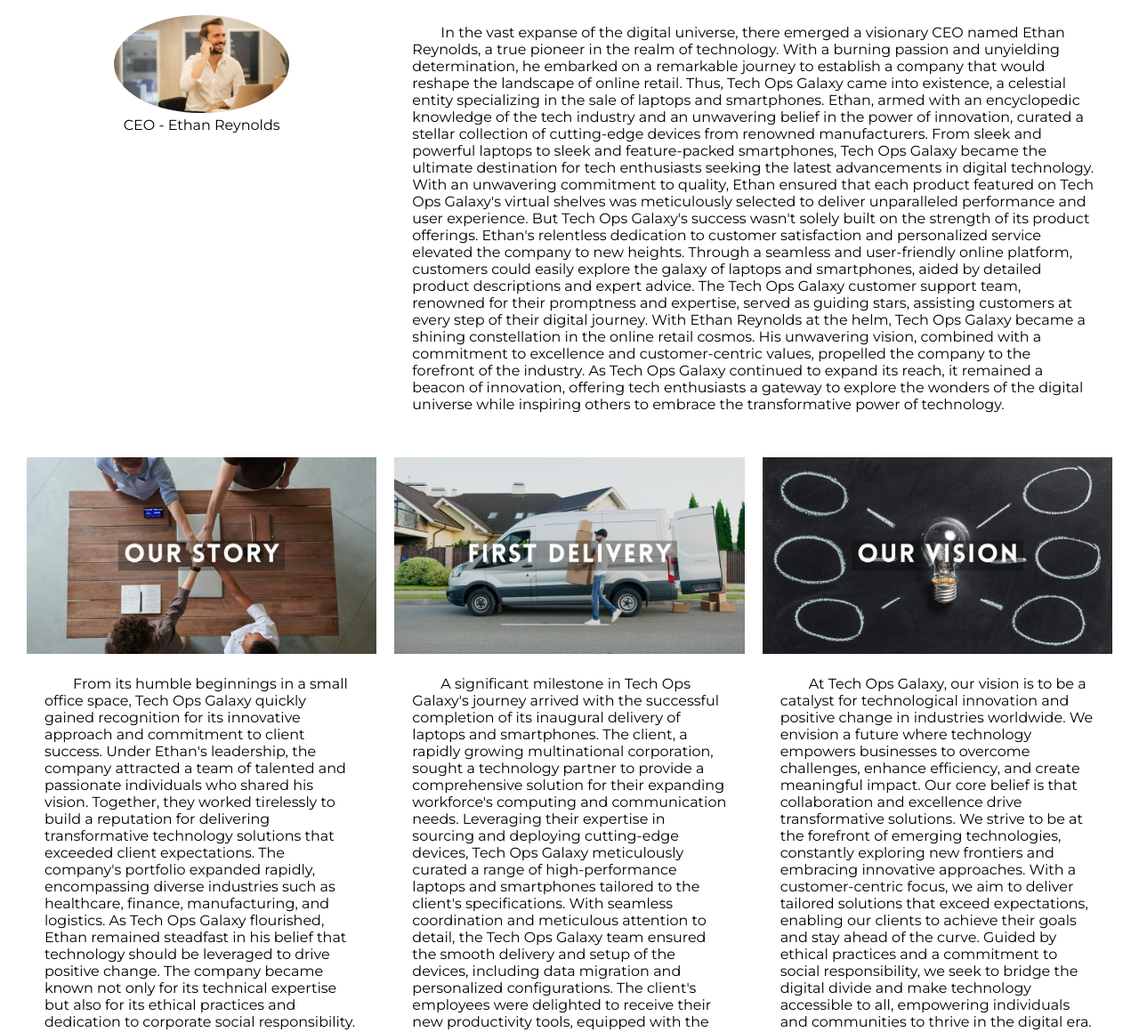
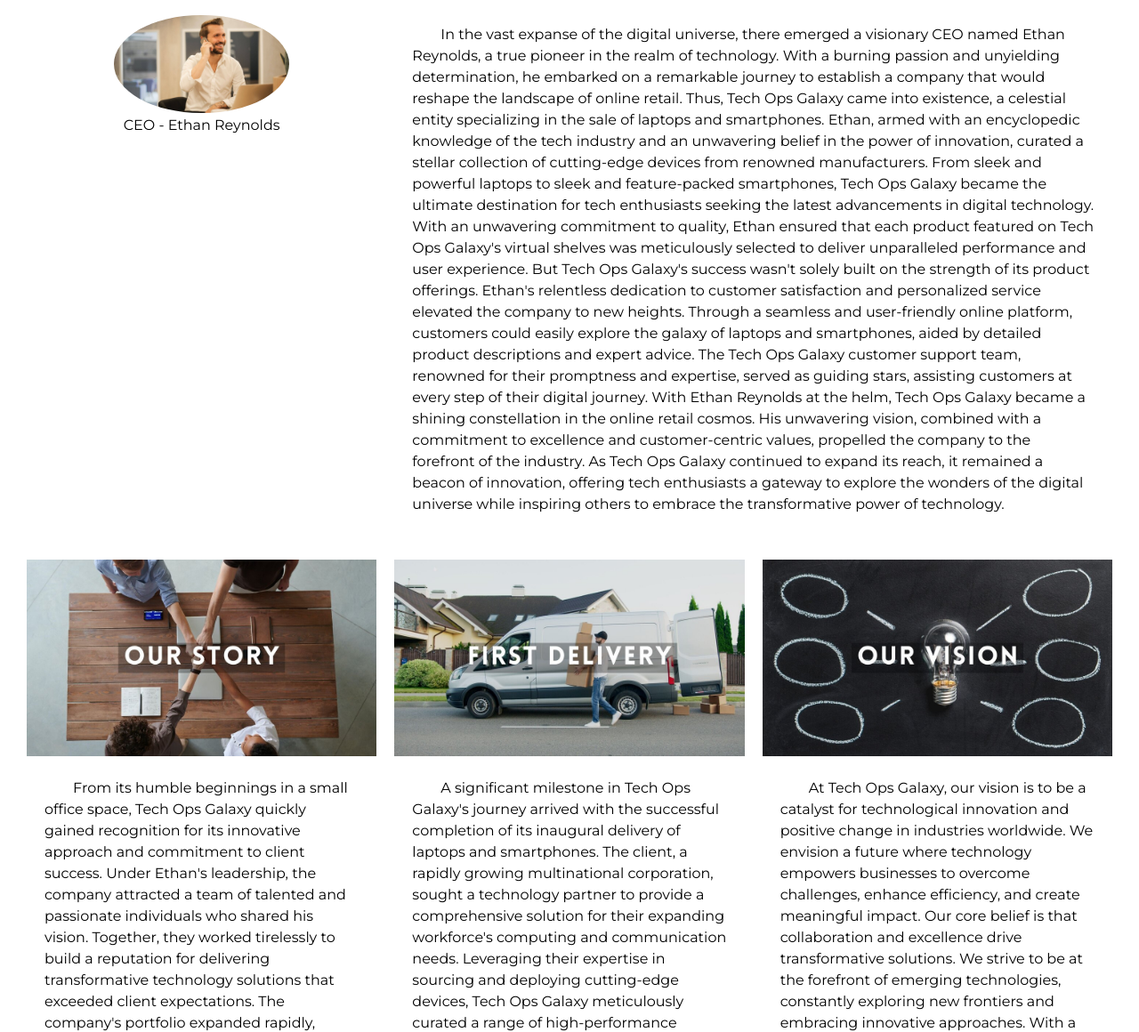
Before and after one commit to terrystansustal/wdd330-final, a plain HTML site: page about-us.html in a window 1280 px wide. Shown: the part 624-1784 px from the top of the page at 89% size. Drawn offline with Linux system fonts and the light colour scheme.

Commit message:
Line height for about us page

```diff
--- a/styles/styles.css
+++ b/styles/styles.css
@@ -381,6 +381,7 @@ nav li img {
 .ceo-description {
     grid-area: ceo-description;
     text-indent: 2em;
+    line-height: 1.5em;
     margin-top: 10px;
     padding-left: 20px;
     padding-right: 20px;
@@ -407,6 +408,7 @@ nav li img {
 
 .our-story p, .delivery p, .vision p {
     text-indent: 2em;
+    line-height: 1.5em;
     margin-top: 20px;
     padding-left: 20px;
     padding-right: 20px;
```
